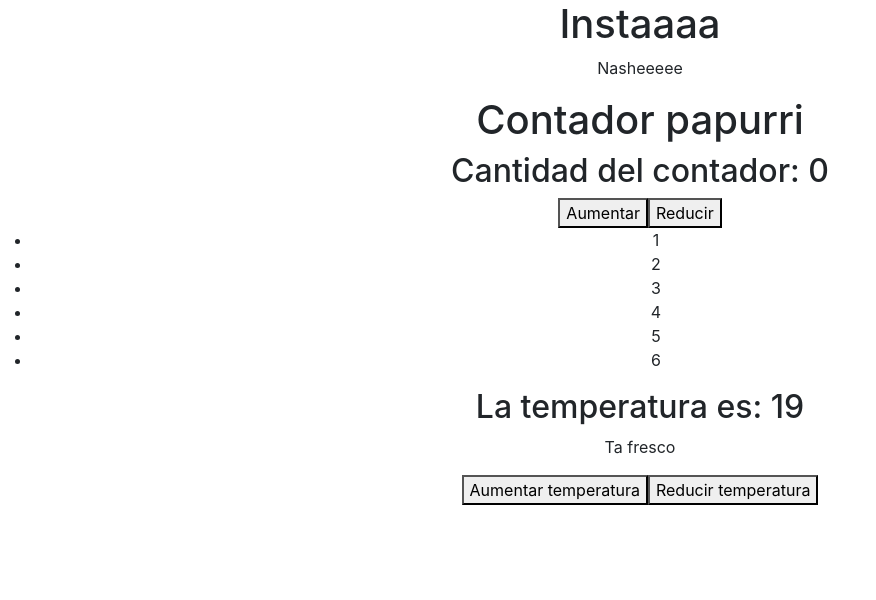
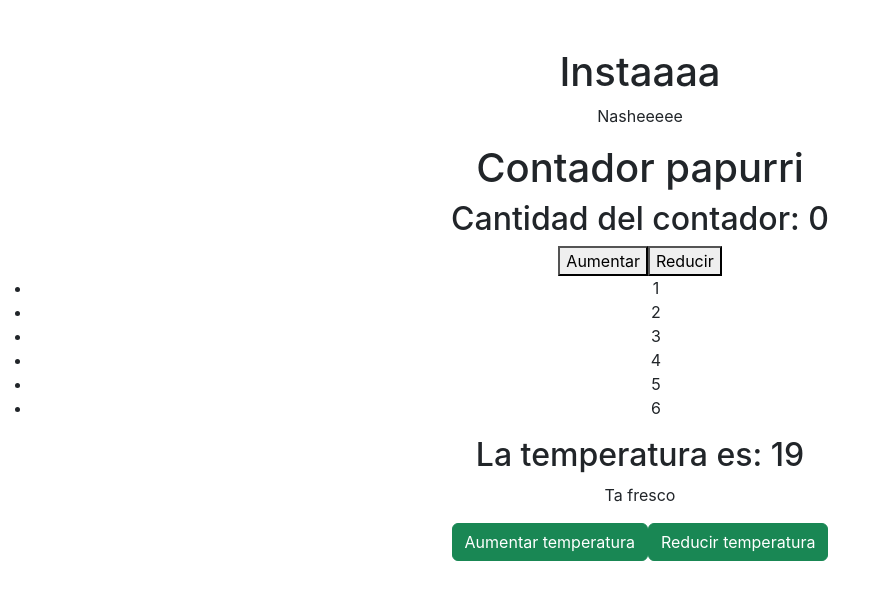
Before and after one commit to Zekret/simple-crud, a React (Create React App) app: page / in a window 1280 px wide. Shown: the top 600 px of the page, without its empty margins (0-876 px from the left). Built offline with nearby package versions, Linux system fonts and the light colour scheme.

Commit message:
feat: bootstrap

```diff
--- a/src/App.jsx
+++ b/src/App.jsx
@@ -6,7 +6,7 @@ import Temperatura from './components/Temperatura';
 
 const App = () => {
   return (
-    <div className="App">
+    <div className="App mt-5">
       <Inicio />
       <Contador />
       <Listado />
--- a/src/components/Temperatura.jsx
+++ b/src/components/Temperatura.jsx
@@ -11,15 +11,15 @@ const Temperatura = () => {
         setTemperatura(temperatura - 1)
     }
     return (
-        <Fragment>
+        <Fragment className="container">
             <h2>La temperatura es: {temperatura}</h2>
             <p>
                 {
                  temperatura > 21 ? 'Hace Calor wacho' : 'Ta fresco'
                 }
             </p>
-            <button onClick={Subir}>Aumentar temperatura</button>
-            <button onClick={Bajar}>Reducir temperatura</button>
+            <button className="btn btn-success btn-block" onClick={Subir}>Aumentar temperatura</button>
+            <button className="btn btn-success btn-block" onClick={Bajar}>Reducir temperatura</button>
         </Fragment>
 
     )
```
